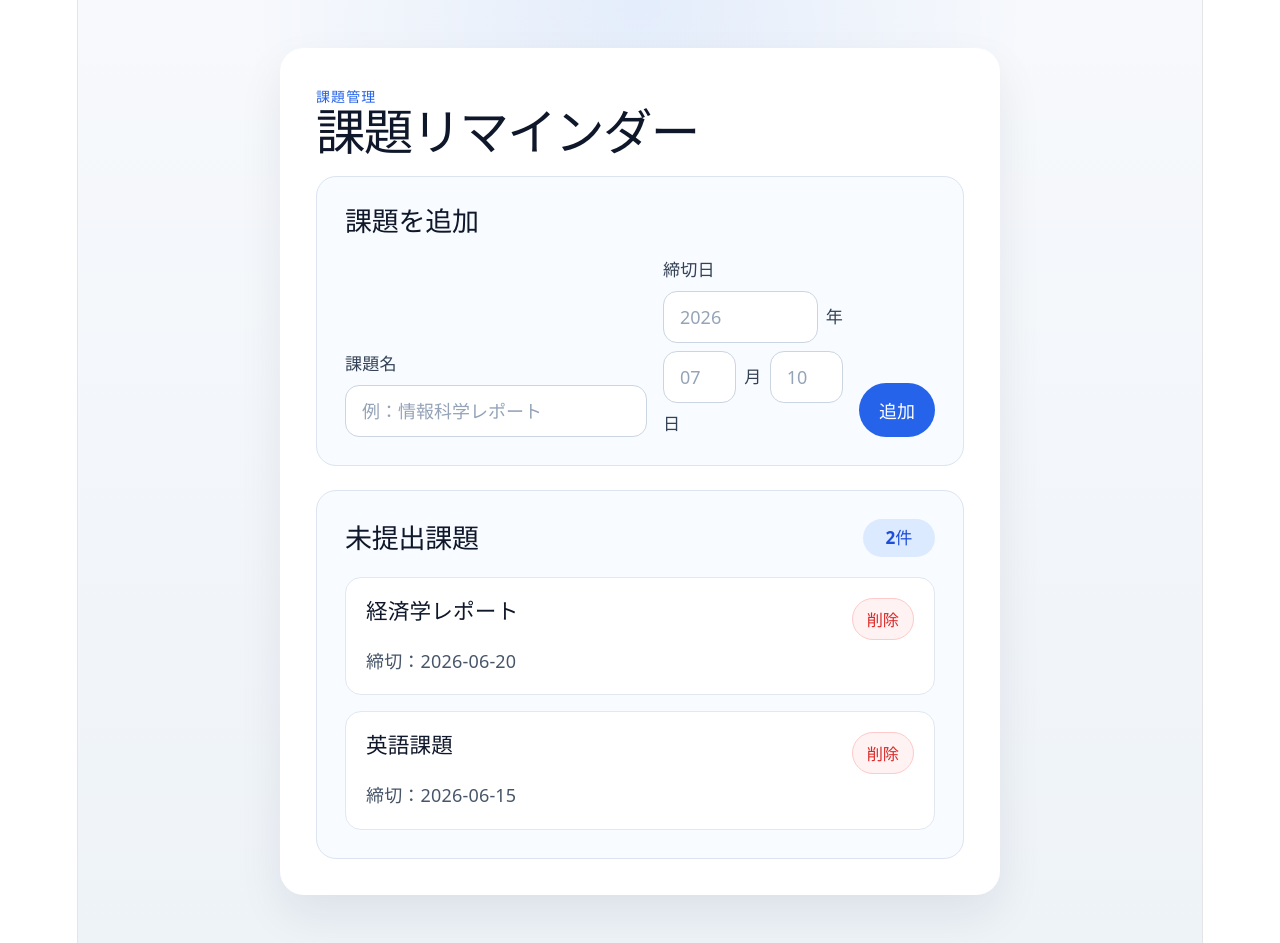
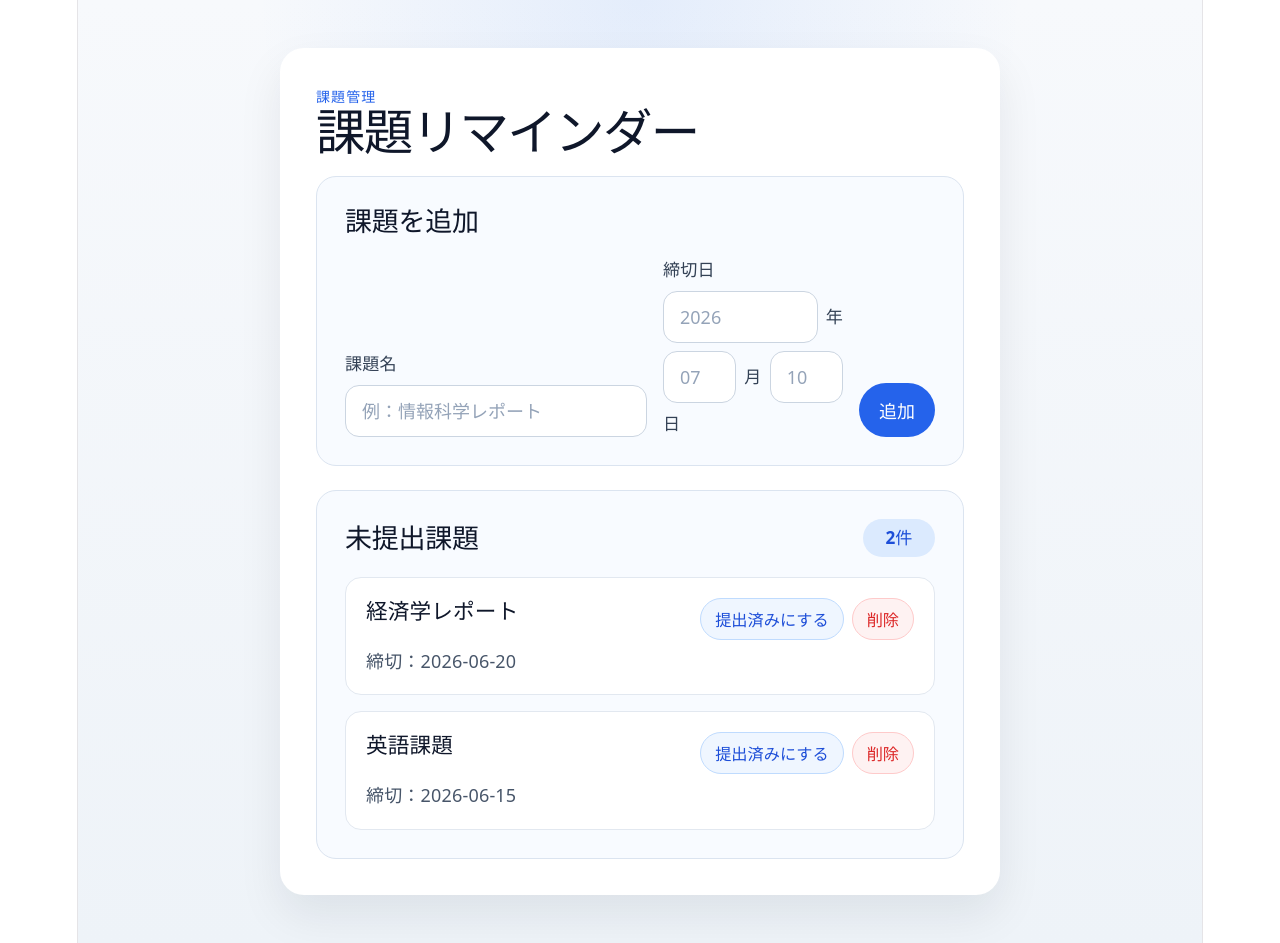
Before and after one commit to sattomio/kadai-reminder, a React (Vite) app: page / in a window 1280 px wide. Built offline with nearby package versions, Linux system fonts and the light colour scheme.

Commit message:
Add task completion toggle

```diff
--- a/src/App.css
+++ b/src/App.css
@@ -199,6 +199,11 @@
   background: #ffffff;
 }
 
+.assignment-item-completed {
+  border-color: #cbd5e1;
+  background: #f8fafc;
+}
+
 .assignment-item-header {
   display: flex;
   justify-content: space-between;
@@ -207,16 +212,89 @@
   margin-bottom: 8px;
 }
 
+.assignment-item-title-group {
+  display: grid;
+  gap: 8px;
+}
+
 .assignment-item h3 {
   margin: 0;
   font-size: 1.2rem;
   color: #0f172a;
 }
 
+.assignment-item-completed h3 {
+  color: #64748b;
+  text-decoration: line-through;
+}
+
 .assignment-item p {
   margin: 0;
   font-size: 1rem;
   color: #475569;
+}
+
+.assignment-item-completed p {
+  color: #94a3b8;
+}
+
+.completed-badge {
+  display: inline-flex;
+  align-items: center;
+  justify-content: center;
+  width: fit-content;
+  padding: 6px 10px;
+  border-radius: 999px;
+  font-size: 0.85rem;
+  font-weight: 700;
+  color: #166534;
+  background: #dcfce7;
+}
+
+.assignment-item-actions {
+  display: flex;
+  gap: 8px;
+  flex-wrap: wrap;
+  justify-content: flex-end;
+}
+
+.toggle-button {
+  border: 1px solid #bfdbfe;
+  border-radius: 999px;
+  padding: 8px 14px;
+  font-size: 0.9rem;
+  font-weight: 700;
+  color: #1d4ed8;
+  background: #eff6ff;
+  cursor: pointer;
+  white-space: nowrap;
+  transition:
+    background-color 0.2s ease,
+    border-color 0.2s ease,
+    color 0.2s ease;
+}
+
+.toggle-button:hover {
+  border-color: #93c5fd;
+  background: #dbeafe;
+  color: #1e40af;
+}
+
+.toggle-button:focus-visible {
+  outline: 3px solid rgba(37, 99, 235, 0.2);
+  outline-offset: 3px;
+}
+
+.toggle-button-completed {
+  border-color: #bbf7d0;
+  color: #166534;
+  background: #f0fdf4;
+}
+
+.toggle-button-completed:hover {
+  border-color: #86efac;
+  background: #dcfce7;
+  color: #15803d;
 }
 
 .delete-button {
@@ -286,4 +364,8 @@
     flex-direction: column;
     align-items: stretch;
   }
+
+  .assignment-item-actions {
+    justify-content: stretch;
+  }
 }
--- a/src/App.jsx
+++ b/src/App.jsx
@@ -26,6 +26,7 @@ const normalizeAssignments = (items) =>
   items.map((assignment) => ({
     ...assignment,
     deadline: normalizeDeadline(assignment.deadline),
+    completed: assignment.completed ?? false,
   }))
 
 const formatDeadlineParts = (year, month, day) =>
@@ -74,6 +75,7 @@ function App() {
     const newAssignment = {
       title: taskTitle.trim(),
       deadline: formatDeadlineParts(year, month, day),
+      completed: false,
     }
 
     setAssignmentList((currentAssignments) => [...currentAssignments, newAssignment])
@@ -92,6 +94,24 @@ function App() {
             assignment.deadline === assignmentToDelete.deadline
           )
       )
+    )
+  }
+
+  const handleToggleCompleted = (assignmentToToggle) => {
+    setAssignmentList((currentAssignments) =>
+      currentAssignments.map((assignment) => {
+        if (
+          assignment.title === assignmentToToggle.title &&
+          assignment.deadline === assignmentToToggle.deadline
+        ) {
+          return {
+            ...assignment,
+            completed: !assignment.completed,
+          }
+        }
+
+        return assignment
+      })
     )
   }
 
@@ -173,9 +193,23 @@ function App() {
 
           <div className="assignment-list">
             {assignmentList.map((assignment) => (
-              <article className="assignment-item" key={`${assignment.title}-${assignment.deadline}`}>
+              <article
+                className={`assignment-item${assignment.completed ? ' assignment-item-completed' : ''}`}
+                key={`${assignment.title}-${assignment.deadline}`}
+              >
                 <div className="assignment-item-header">
+                  <div className="assignment-item-title-group">
                     <h3>{assignment.title}</h3>
+                    {assignment.completed && <span className="completed-badge">提出済み</span>}
+                  </div>
+                  <div className="assignment-item-actions">
+                    <button
+                      type="button"
+                      className={`toggle-button${assignment.completed ? ' toggle-button-completed' : ''}`}
+                      onClick={() => handleToggleCompleted(assignment)}
+                    >
+                      {assignment.completed ? '未提出に戻す' : '提出済みにする'}
+                    </button>
                     <button
                       type="button"
                       className="delete-button"
@@ -183,6 +217,7 @@ function App() {
                     >
                       削除
                     </button>
+                  </div>
                 </div>
                 <p>締切：{assignment.deadline}</p>
               </article>
```
Lines whose indentation alone changed are shown as unchanged.
